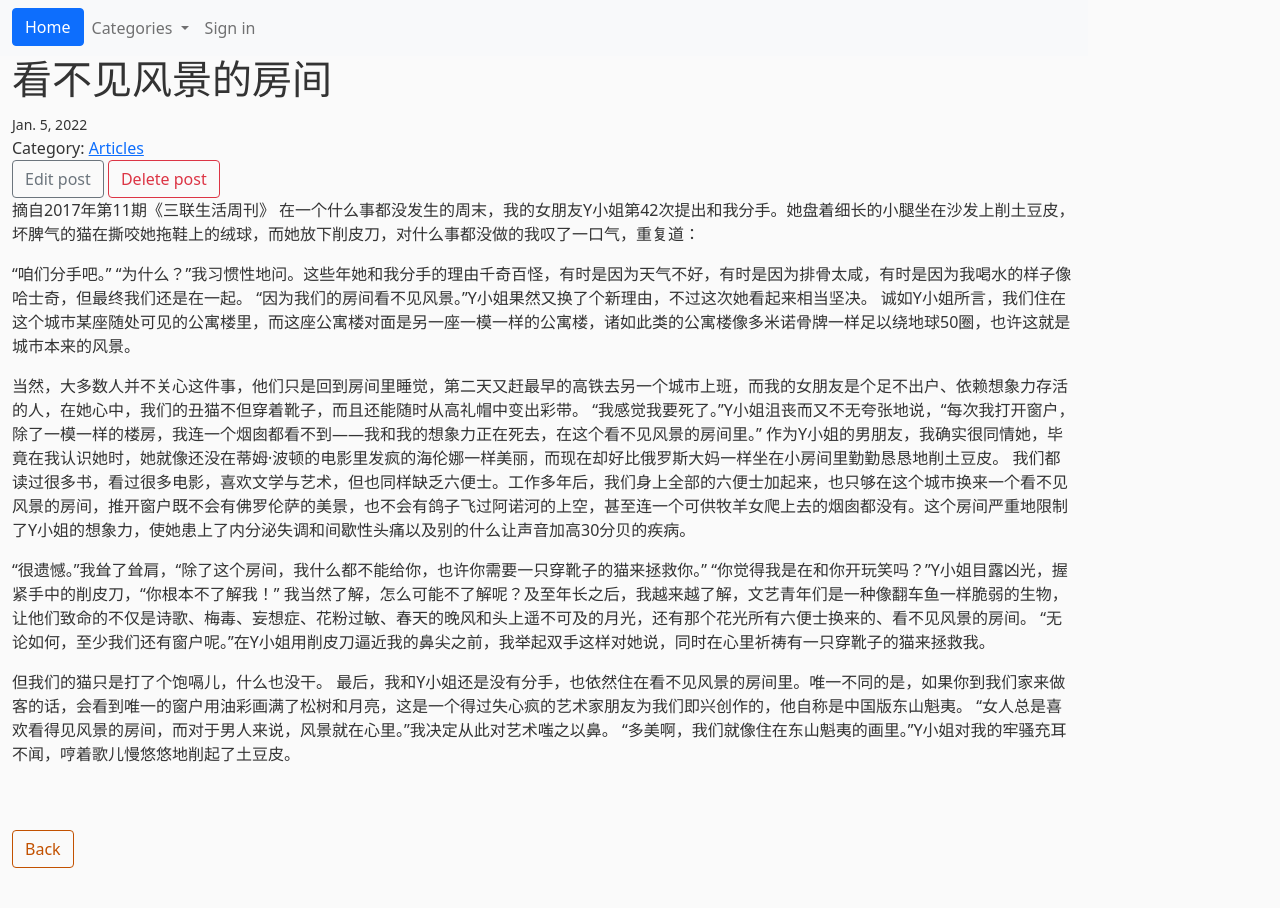
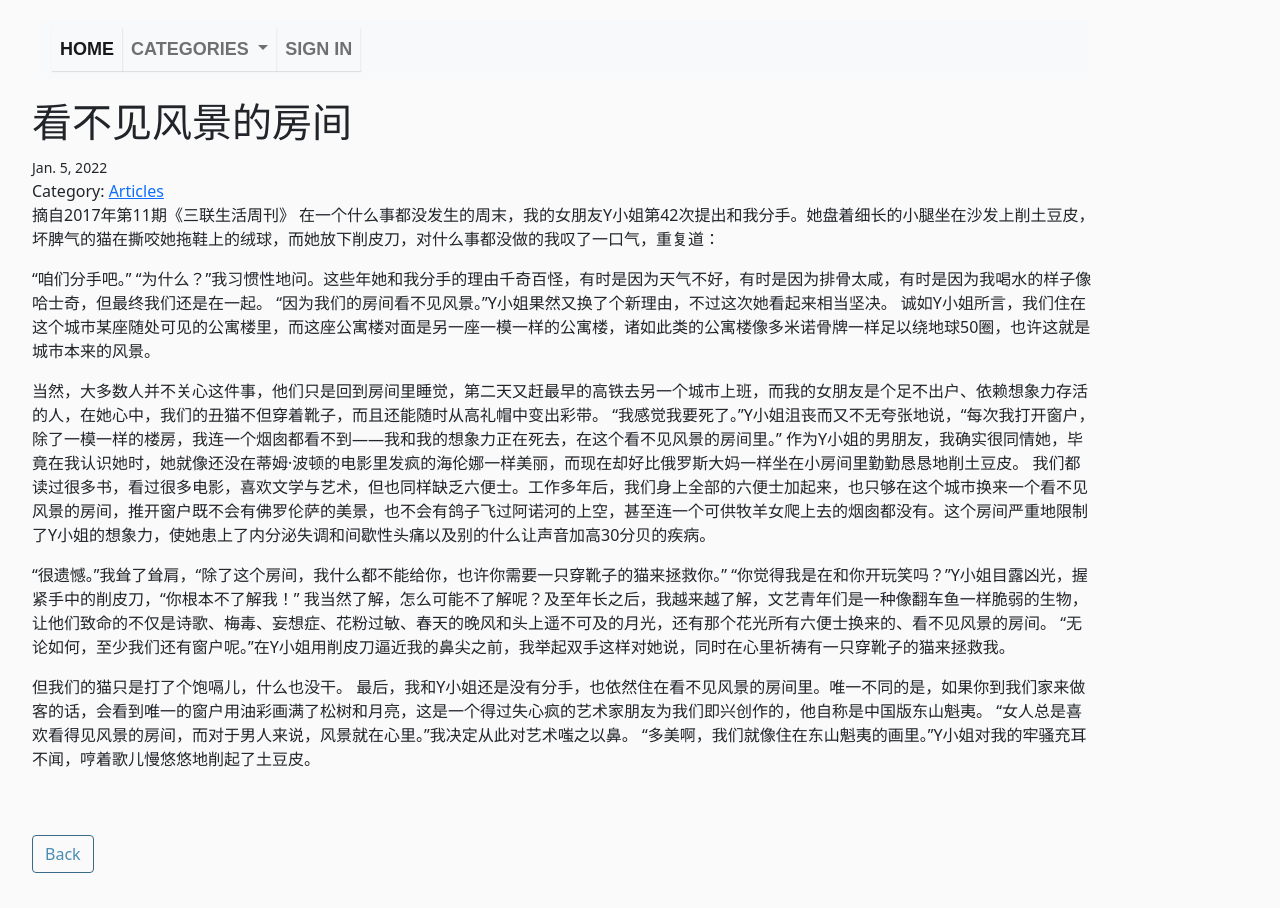
Before and after one commit to shunna87/myblog, a Django app: page /article/11 in a window 1280 px wide. After the commit the page ends 873 px from the top, so only its background shows below. Run offline with Django 4.2, Linux system fonts and the light colour scheme; data comes from the database, SQL or seed files in the repository; both versions use the stored data as it was after the commit; some libraries are stand-ins or nearby versions.

Commit message:
buttons design updating

```diff
--- a/blog/models.py
+++ b/blog/models.py
@@ -20,7 +20,7 @@ class Post(models.Model):
     body =  RichTextField(blank = True, null = True, max_length= 7000)
     post_date = models.DateField(auto_now_add= True)
     category = models.CharField(max_length= 255, default = 'China')
-    snipped = models.CharField(max_length= 255)
+    snipped = models.CharField(max_length= 400)
 
 
     def __str__(self):
--- a/blog/static/blog/main.css
+++ b/blog/static/blog/main.css
@@ -1,10 +1,41 @@
 body {
   background: #fafafa;
-  color: #333333;
-  margin-top: 0;
-  margin-bottom: 40px;
+  margin: 20px;
   width: 85%;
 }
+
+.navbar {
+
+background-color: grey;
+display: flex;
+margin: 20px;
+text-decoration: none;
+color: #fff;
+
+}
+  .nav-item {
+    margin: 0;
+    padding: 0;
+    font-family: Lobster, Arial, Helvetica, sans-serif;
+    max-width: 100%;
+    display: flex;
+    justify-content: space-evenly;
+    border-right:1px solid #eee;
+    box-shadow:0 1px 1px rgba(0,0,0,0.1);
+    text-transform:uppercase;
+    text-transform:uppercase;
+    font-weight:bolder;
+    transition:all 0.3s linear;
+    font-size: 18px;
+    }
+
+ .dropdown-item
+ {
+   text-transform:lowercase;
+   font-weight:bolder;
+
+ }
+
 
 .page-header {
     background-color: #C25100;
@@ -68,12 +99,12 @@ h4 {
 
 .btn-secondary,
 .btn-secondary:visited {
-    color: #C25100;
+    color: #4b8cb3;
     background: none;
-    border-color: #C25100;
+    border-color: #396a87;
 }
 
 .btn-secondary:hover {
     color: #FFFFFF;
-    background-color: #C25100;
+    background-color: #396a87;
 }
--- a/blog/templates/add_post.html
+++ b/blog/templates/add_post.html
@@ -15,8 +15,9 @@
        {{ form.as_p }}
        {{ form.media }}
 
+       <a href="{% url 'home' %}" class="btn btn-secondary"> Back</a>
+      <button  class="btn btn-secondary">Save post</button>
 
-      <button  class="btn btn-secondary">Save post</button>
      <script>
         var name = "{{ user.id}}";
         document.getElementById("elder").value
--- a/blog/templates/article_detail.html
+++ b/blog/templates/article_detail.html
@@ -8,9 +8,13 @@
 <h1> {{ post.title }} </h1>
 <small> {{ post.post_date}} </small> <br/>
 Category: <a href ="{% url 'category' post.category  %}" >  {{ post.category }} </a> <br/>
-<a href ="{% url 'update_post' post.pk %}" class="btn btn-outline-secondary"> Edit post </a>
-<a href ="{% url 'delete_post' post.pk %}" class="btn btn-outline-danger"> Delete post </a>
-<br/>
+
+{%  if user.is_authenticated  %}
+     <a href ="{% url 'update_post' post.pk %}" class="btn btn-secondary"> Edit post </a>
+     <a href ="{% url 'delete_post' post.pk %}" class="btn btn-outline-danger"> Delete post </a>
+     <br/>
+
+{% endif  %}
 
 {{ post.body | safe }}
 <br/> <br/>
--- a/blog/templates/base.html
+++ b/blog/templates/base.html
@@ -23,7 +23,7 @@
           <div class="collapse navbar-collapse" id="navbarSupportedContent">
             <ul class="navbar-nav me-auto mb-2 mb-lg-0">
               <li class="nav-item">
-                <a class="btn btn-primary" aria-current="page" href="{% url 'home' %}">Home</a>
+                <a class="nav-link active" aria-current="page" href="{% url 'home' %}">Home</a>
 
                 <li class="nav-item dropdown">
                   <a class="nav-link dropdown-toggle" href="#" id="navbarDropdown" role="button" data-bs-toggle="dropdown" aria-expanded="false">
@@ -68,7 +68,7 @@
               </li>
 
               <li class="nav-item">
-                <a class="nav-item nav-link" href="/admin"> Admin</a>
+                <a class="nav-link" href="/admin"> Admin</a>
                 </li>
 
               {% else %}
--- a/blog/templates/category_list.html
+++ b/blog/templates/category_list.html
@@ -1,11 +1,10 @@
  {%  extends 'base.html' %}
  {%  block content %}
 
-  <h1> Blog categories </h1>
+  <h1> Blog categories: </h1>
        {%  for item in cat_menu_list %}
 
-           <a class="dropdown-item" href="{% url 'category' item %}"> {{ item }} </a>
-
+          <a class="dropdown-item" href="{% url 'category' item %}"> {{ item }} </a>
        {%  endfor  %}
 
 
--- a/blog/templates/delete_post.html
+++ b/blog/templates/delete_post.html
@@ -15,7 +15,7 @@
     <strong> Are you sure?</strong> <br/>
 
     <button  class="btn btn-outline-danger">Yes, Delete!</button>
-    <a class="btn btn-outline-secondary" href="{% url 'home' %}">No, take me back</a>
+    <a class="btn btn-secondary" href="{% url 'home' %}">No, take me back</a>
 
 </div>
 {%  else %}
--- a/blog/templates/home.html
+++ b/blog/templates/home.html
@@ -2,15 +2,15 @@
 
 {%  block content %}
 
-<h1> Posts </h1>
+<!--<h1> Posts </h1> -->
 
 <ul>
 {%  for post in object_list %}
-    <li> <a href="{% url 'article_detail' post.pk %}"> {{ post.title }}</a> <br/>  <small> {{ post.post_date}} </small> <br/> <br/>
+    <a href="{% url 'article_detail' post.pk %}"> {{ post.title }}</a> <br/>  <small> {{ post.post_date}} </small> <br/> <br/>
 
 
         {{ post.snipped }}
-       </li> <hr>
+        <hr>
 
 {% endfor %}
 </ul>
--- a/blog/templates/update_post.html
+++ b/blog/templates/update_post.html
@@ -14,8 +14,9 @@
        {{ form.media }}
        {{ form.as_p }}
 
-    <button  class="btn btn-secondary">Update post</button>
+
         <a href="{% url 'home' %}" class="btn btn-secondary"> Back</a>
+        <button  class="btn btn-secondary">Update post</button>
 
  </div>
 {%  else %}
```
Also changed, not shown: db.sqlite3.
